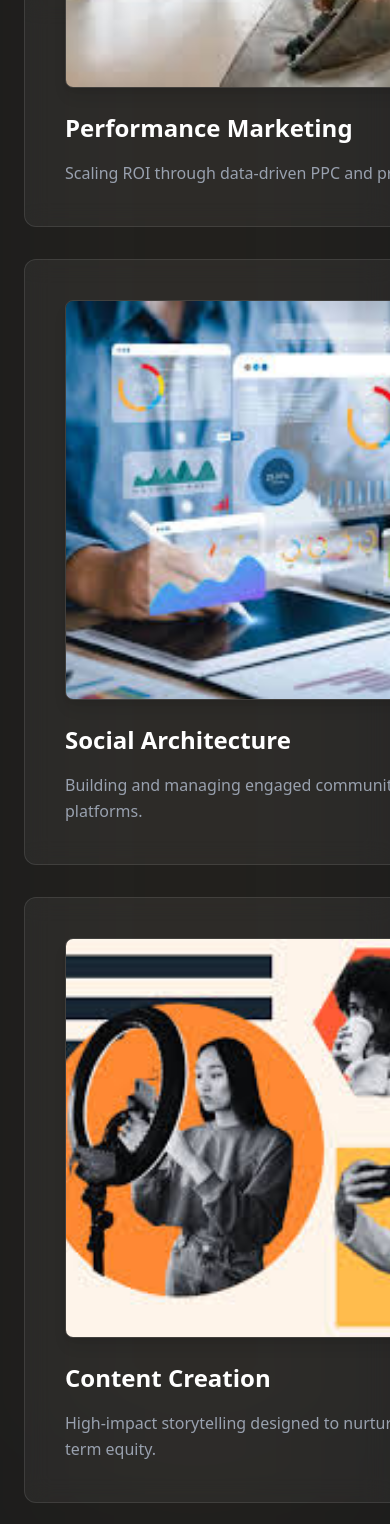
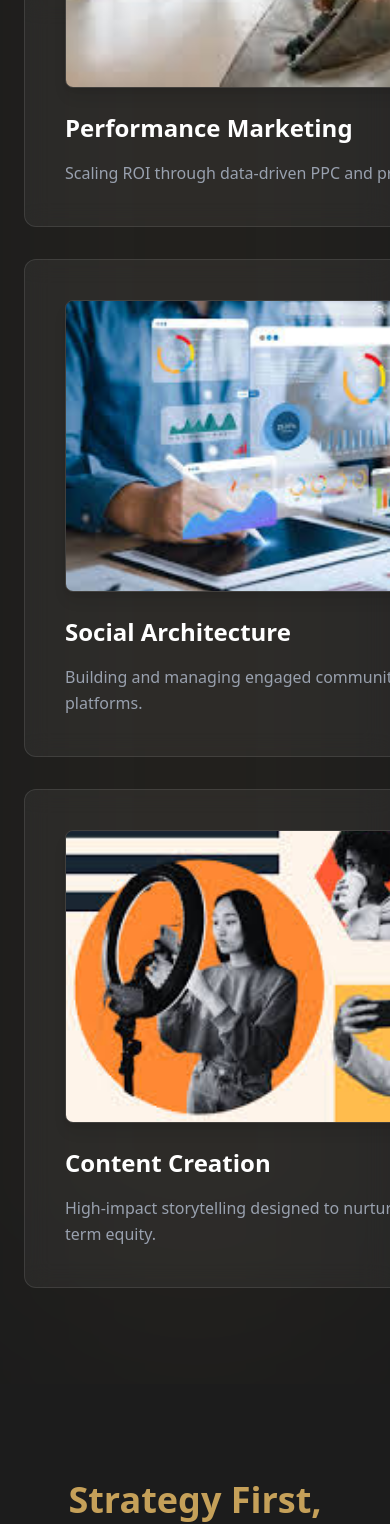
Before and after one commit to olamico/brandvanta-agency, a Next.js app: page / in a window 390 px wide. Shown: the part 3215-4739 px from the top of the page. Built offline with nearby package versions, Linux system fonts and the light colour scheme.

Commit message:
mobile responsiveness of the service image done

```diff
--- a/app/page.tsx
+++ b/app/page.tsx
@@ -80,6 +80,7 @@ Schedule Your Strategy Session
             src="/service-1.jpg"
             alt="Brand Identity"
             fill
+            sizes="(max-width: 768px) 100vw, 50vw"
             className="object-cover group-hover:scale-110 transition-transform duration-500"
           />
         </div>
@@ -94,6 +95,7 @@ Schedule Your Strategy Session
             src="/service-2.jpg"
             alt="Performance Marketing"
             fill
+            sizes="(max-width: 768px) 100vw, 50vw"
             className="object-cover group-hover:scale-110 transition-transform duration-500"
           />
         </div>
@@ -103,11 +105,12 @@ Schedule Your Strategy Session
 
       {/* Card 3: Social Architecture */}
       <div className="p-10 rounded-xl bg-white/5 backdrop-blur-md border border-white/10 hover:bg-white/10 hover:border-gold/50 hover:-translate-y-3 hover:shadow-2xl hover:shadow-gold/10 transition-all duration-300 group">
-        <div className="relative w-130 h-100 mb-6 rounded-lg overflow-hidden shadow-lg border border-white/10">
+        <div className="relative w-full aspect-video mb-6 rounded-lg overflow-hidden shadow-lg border border-white/10">
           <Image
             src="/service-3.jpg"
             alt="Social Architecture"
             fill
+            sizes="(max-width: 768px) 100vw, 50vw"
             className="object-cover group-hover:scale-110 transition-transform duration-500"
           />
         </div>
@@ -117,11 +120,12 @@ Schedule Your Strategy Session
 
       {/* Card 4: Content Creation */}
       <div className="p-10 rounded-xl bg-white/5 backdrop-blur-md border border-white/10 hover:bg-white/10 hover:border-gold/50 hover:-translate-y-3 hover:shadow-2xl hover:shadow-gold/10 transition-all duration-300 group">
-        <div className="relative w-130 h-100 mb-6 rounded-lg overflow-hidden shadow-lg border border-white/10">
+        <div className="relative w-full aspect-video mb-6 rounded-lg overflow-hidden shadow-lg border border-white/10">
           <Image
             src="/service-4.jpg"
             alt="Content Creation"
             fill
+            sizes="(max-width: 768px) 100vw, 50vw"
             className="object-cover group-hover:scale-110 transition-transform duration-500"
           />
         </div>
```
